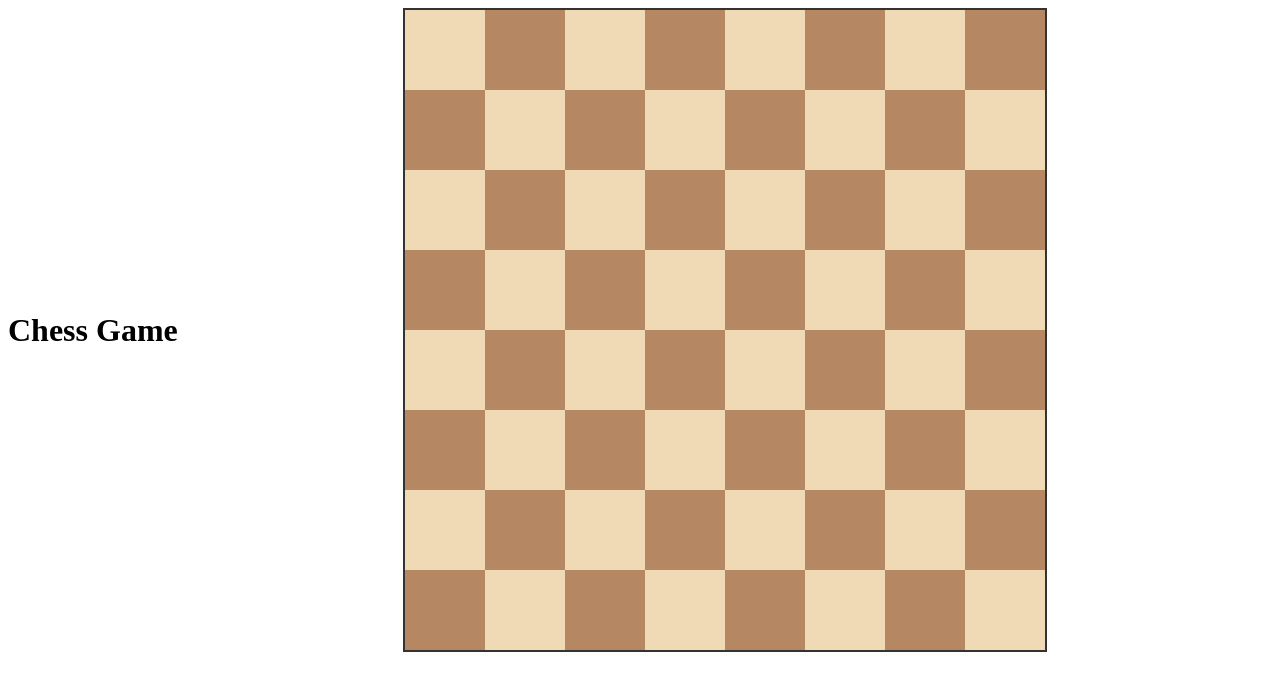
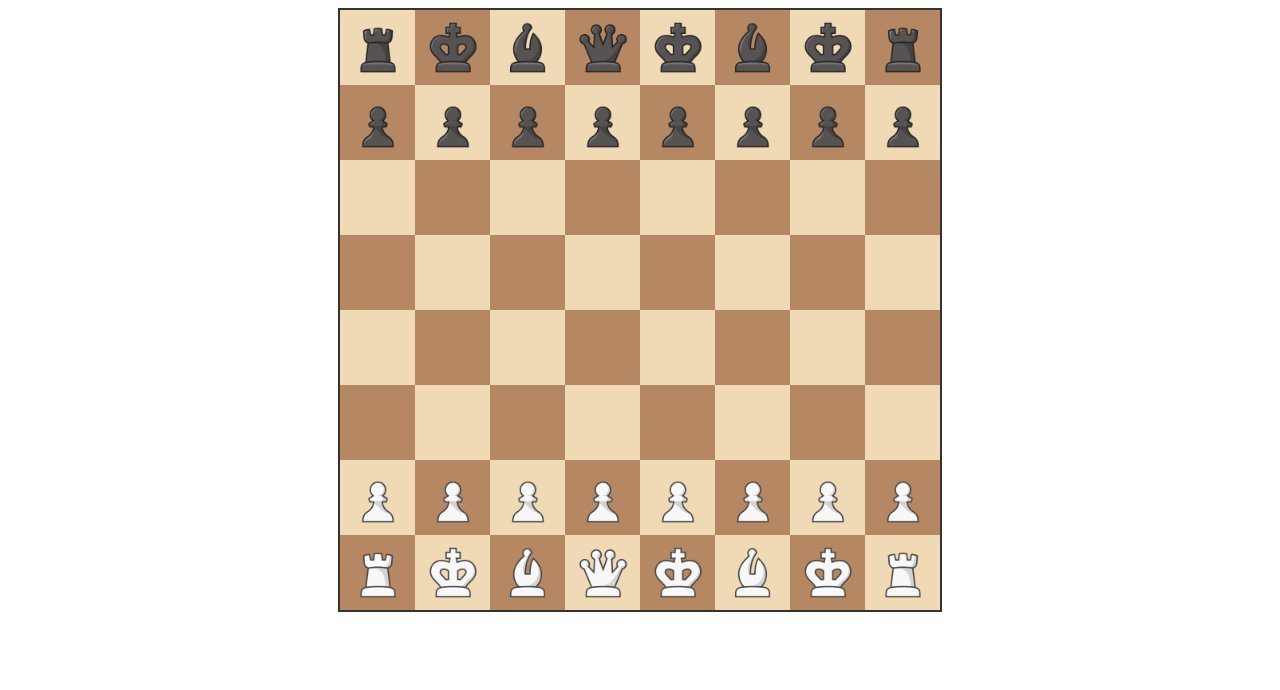
Before and after one commit to vishal-chauhan10/ChessApp, a React (Vite) app: page / in a window 1280 px wide. Shown: the top 690 px of the page. Built offline with nearby package versions, Linux system fonts and the light colour scheme.

Commit message:
Added Chess Pieces to board

```diff
--- a/src/App.jsx
+++ b/src/App.jsx
@@ -5,7 +5,6 @@ import './App.css';
 function App() {
   return (
     <div className="App">
-      <h1>Chess Game</h1>
       <ChessBoard />
     </div>
   );
--- a/src/components/ChessBoard.jsx
+++ b/src/components/ChessBoard.jsx
@@ -39,7 +39,7 @@ const initialPositions = {
 const ChessBoard = () => {
   const renderSquare = (position, isDark, piece) => (
     <div key={position} className={`square ${isDark ? 'dark' : 'light'}`}>
-     <hi></hi>
+      {piece && <ChessPiece type={piece.type} color={piece.color} />}
     </div>
   );
 
--- a/src/components/ChessPiece.jsx
+++ b/src/components/ChessPiece.jsx
@@ -1,17 +1,20 @@
-const ChessPiece = ({ type, color, position }) => {
-  const pieceSrc = `${process.env.PUBLIC_URL}/assets/pieces/${color[0]}${type[0]}.png`;
+import '../styles/ChessPiece.css';
+
+const ChessPiece = ({ type, color }) => {
+  // This line creates the image filename
+  const pieceId = `${color[0]}${type[0]}`; // Takes first letter of color and type
+
+  // Examples of how pieceId is created:
+  // For a white king:   color[0] = 'w', type[0] = 'k' => 'wk'
+  // For a black pawn:   color[0] = 'b', type[0] = 'p' => 'bp'
+  // For a white queen:  color[0] = 'w', type[0] = 'q' => 'wq'
+
+  const pieceImage = `/src/assets/pieces/${pieceId}.png`;
 
   return (
-    <div>
-    <img
-      src={pieceSrc}
-      alt={`${color} ${type}`}
-      className="chess-piece"
-      draggable="true"
-      style={{ gridArea: position }}
-    />
+    <div className="chess-piece">
+      <img src={pieceImage} alt={`${color} ${type}`} />
     </div>
-
   );
 };
 
--- a/src/styles/ChessBoard.css
+++ b/src/styles/ChessBoard.css
@@ -1,28 +1,32 @@
 .chess-board {
     display: grid;
-    grid-template-columns: repeat(8, 1fr); /* Use fractional units */
-    grid-template-rows: repeat(8, 1fr);   /* Use fractional units */
-    width: 80vmin;  /* Use viewport units for width */
-    height: 80vmin; /* Use viewport units for height */
+    grid-template-columns: repeat(8, 1fr);
+    width: 600px;
+    height: 600px;
     border: 2px solid #333;
-    margin: 0 auto; /* Center the board */
 }
 
 .square {
-    width: 100%;  /* Fill the grid cell */
-    height: 100%; /* Fill the grid cell */
+    position: relative;
+    width: 100%;
+    height: 75px;
+    display: flex;
+    justify-content: center;
+    align-items: center;
 }
 
-  .light {
+.square.light {
     background-color: #f0d9b5;
 }
 
-  .dark {
+.square.dark {
     background-color: #b58863;
 }
 
-  .chess-piece {
-    width: 100%;
-    height: 100%;
-    cursor: grab;
+.square span {
+    position: absolute;
+    bottom: 2px;
+    right: 2px;
+    font-size: 10px;
+    opacity: 0.5;
 }
--- /dev/null
+++ b/src/styles/ChessPiece.css
@@ -0,0 +1,15 @@
+.chess-piece {
+  position: absolute;
+  width: 100%;
+  height: 100%;
+  display: flex;
+  justify-content: center;
+  align-items: center;
+}
+
+.chess-piece img {
+  width: 80%;
+  height: 80%;
+  object-fit: contain;
+  pointer-events: none;
+}
```
Lines whose indentation alone changed are shown as unchanged.
